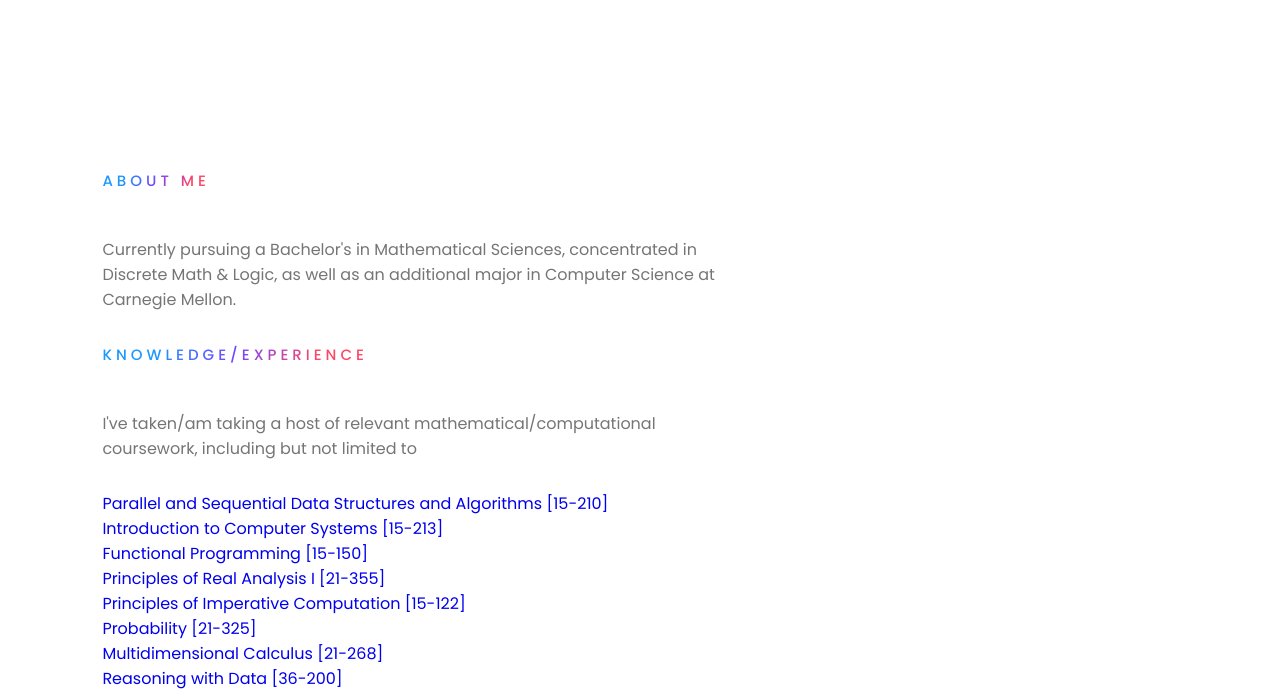
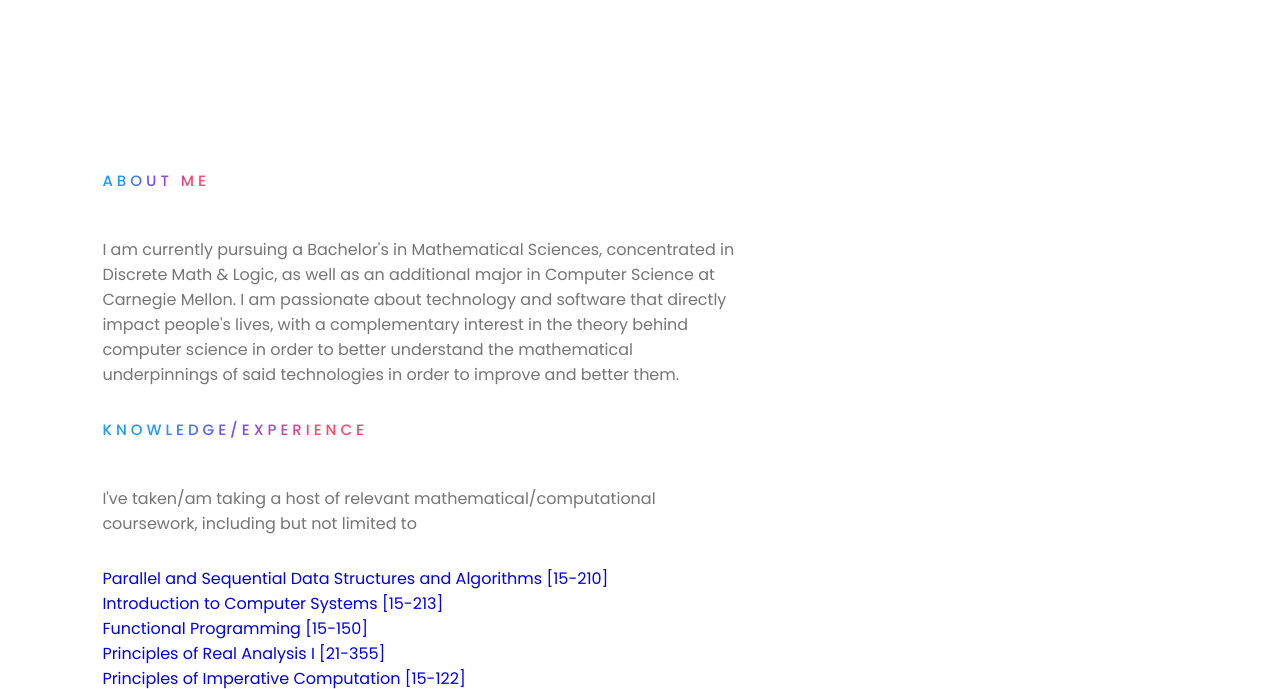
Before and after one commit to msz100/msz100.github.io, a plain HTML site: page about.html in a window 1280 px wide. Shown: the part 112-801 px from the top of the page. Drawn offline with Linux system fonts and the light colour scheme.

Commit message:
new about

```diff
--- a/about.html
+++ b/about.html
@@ -22,7 +22,10 @@
 
         <div class="content">
             <span class="title">About Me</span>
-            <p> Currently pursuing a Bachelor's in Mathematical Sciences, concentrated in Discrete Math & Logic, as well as an additional major in Computer Science at Carnegie Mellon.</p>
+            <p> I am currently pursuing a Bachelor's in Mathematical Sciences, concentrated in Discrete Math & Logic, as well as an additional major in Computer Science at Carnegie Mellon.
+                I am passionate about technology and software that directly impact people's lives, with a complementary interest in the theory behind computer science in order to better understand
+                the mathematical underpinnings of said technologies in order to improve and better them.
+            </p>
 
             <span class="title">Knowledge/Experience</span>
             <p>
```
